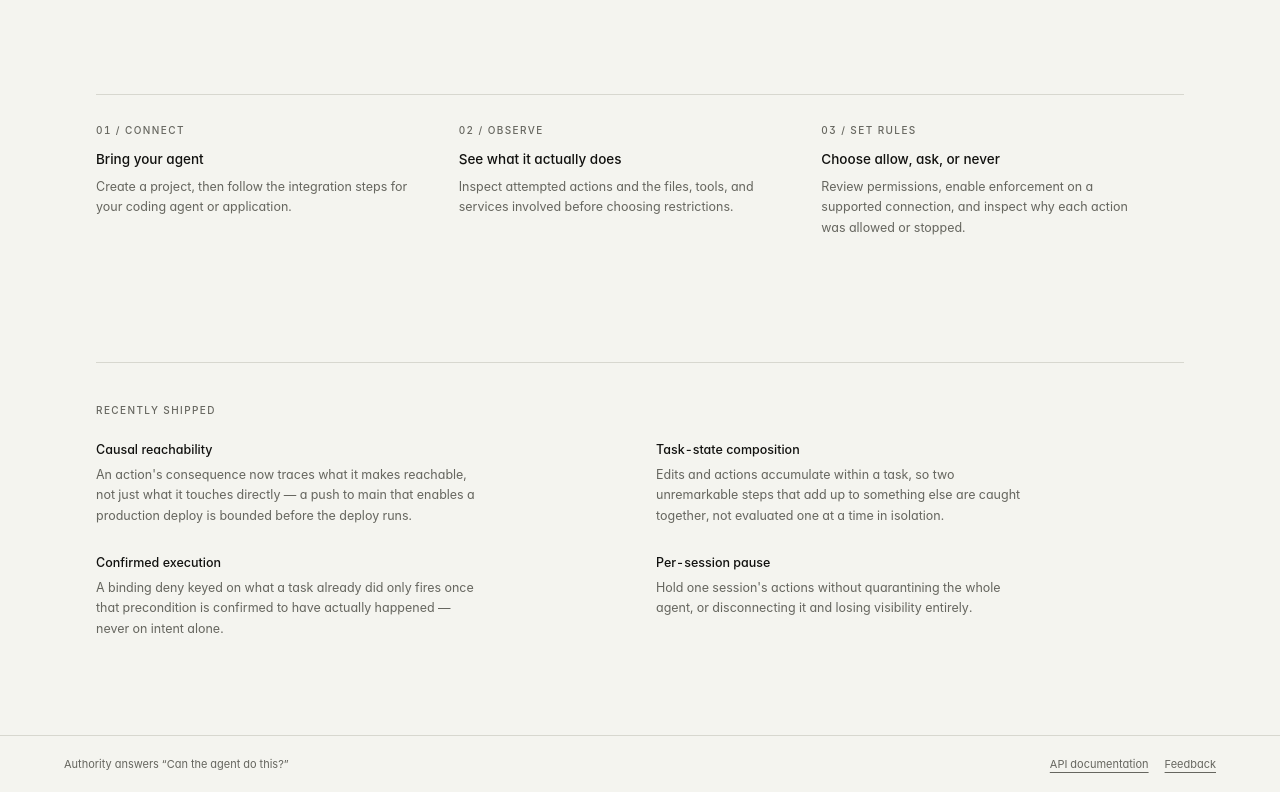
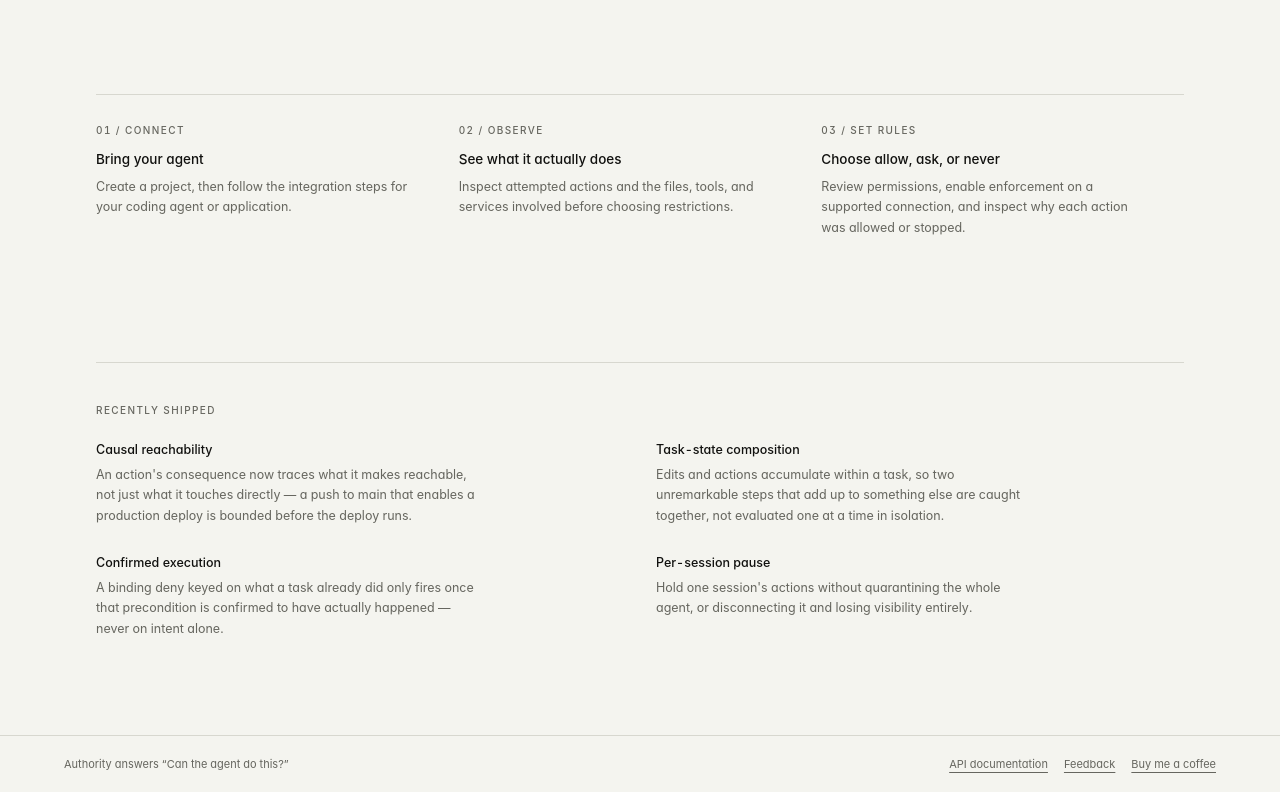
Before and after one commit to vishnu-77/agent-plane, a React (Vite) app in the folder console/: page / in a window 1280 px wide. Shown: the part 576-1368 px from the top of the page. Built offline with nearby package versions, Linux system fonts and the light colour scheme; no server answers.

Commit message:
Add Buy Me a Coffee link to the home page footer

```diff
--- a/console/src/pages/home.tsx
+++ b/console/src/pages/home.tsx
@@ -59,6 +59,6 @@ export function HomePage() {
         </div>
       </section>
     </main>
-    <footer className="border-t border-hairline px-5 py-5"><div className="mx-auto flex max-w-6xl flex-wrap justify-between gap-3 text-xs text-ink-2"><span>Authority answers “Can the agent do this?”</span><span className="flex gap-4"><a href="/docs" className="underline underline-offset-4">API documentation</a><a href={feedbackUrl("home page")} target="_blank" rel="noopener" className="underline underline-offset-4">Feedback</a></span></div></footer>
+    <footer className="border-t border-hairline px-5 py-5"><div className="mx-auto flex max-w-6xl flex-wrap justify-between gap-3 text-xs text-ink-2"><span>Authority answers “Can the agent do this?”</span><span className="flex gap-4"><a href="/docs" className="underline underline-offset-4">API documentation</a><a href={feedbackUrl("home page")} target="_blank" rel="noopener" className="underline underline-offset-4">Feedback</a><a href="https://buymeacoffee.com/vishnuprashanth" target="_blank" rel="noopener" className="underline underline-offset-4">Buy me a coffee</a></span></div></footer>
   </div>;
 }
```
Also changed, not shown: 2 other files (tests, documents, lock files or other folders).
